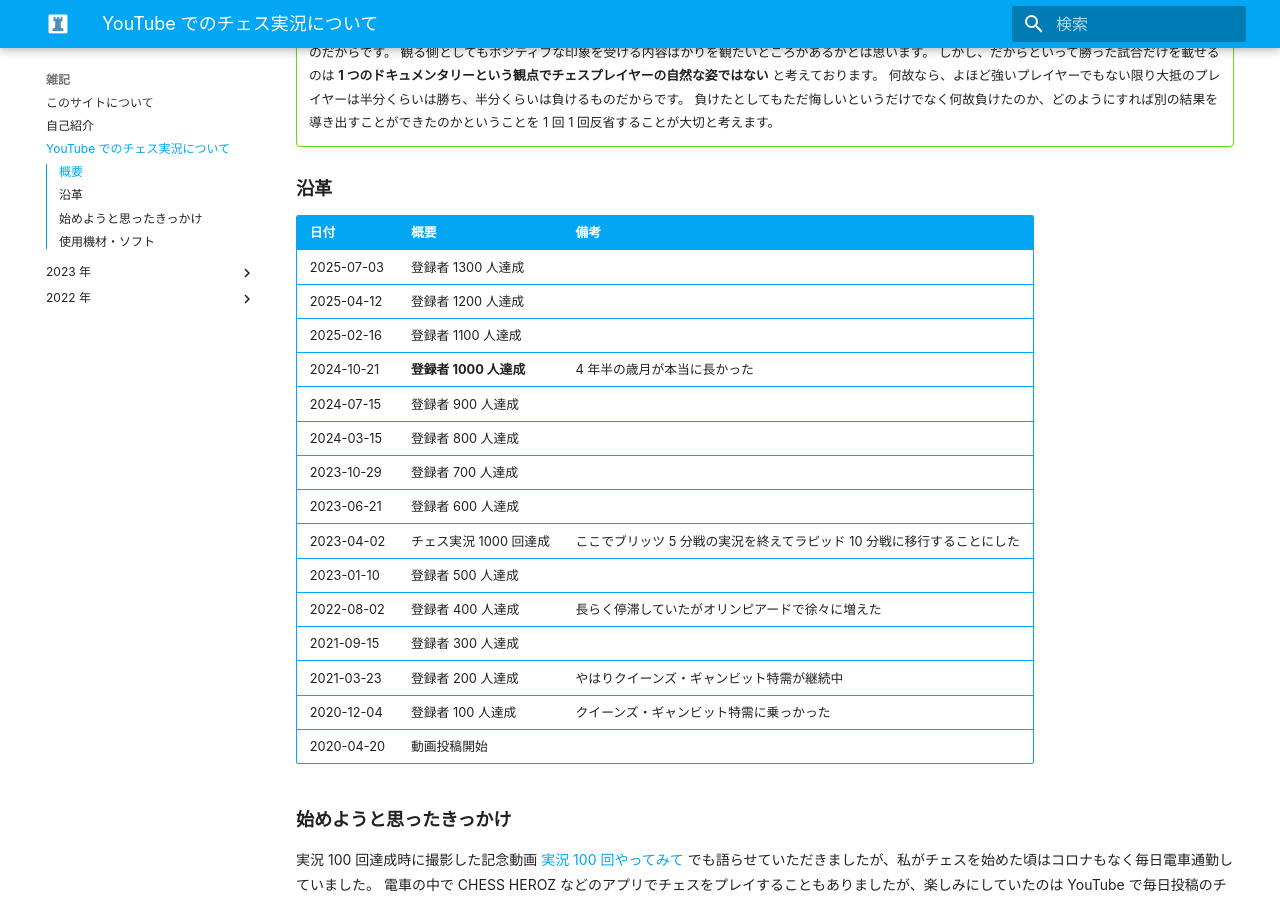
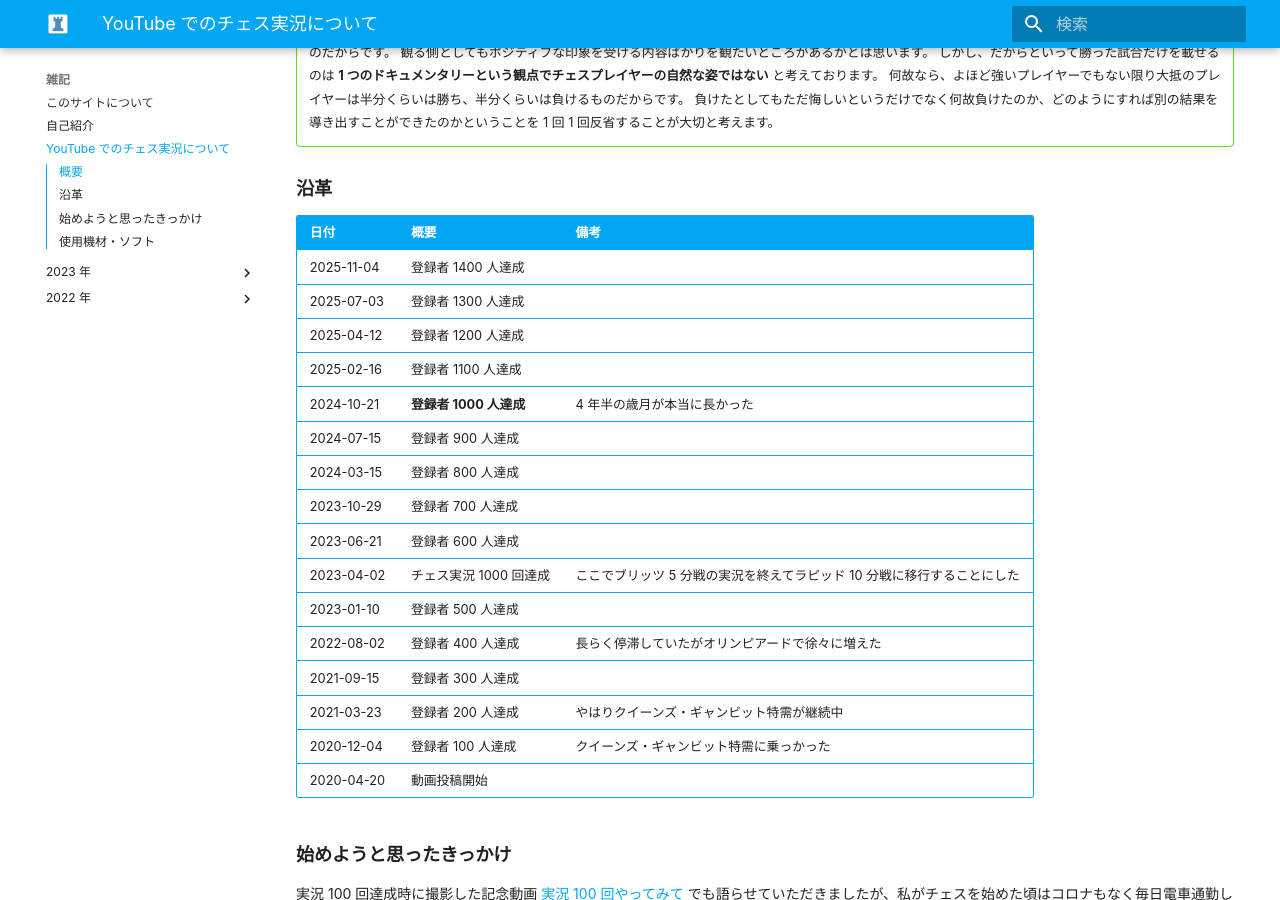
Before and after one commit to kojion/chess, an MkDocs documentation site: the page built from docs/note/youtube.md, in a window 1280 px wide and 900 px high, scrolled down 573 px. Built offline with MkDocs 1.6.1 and Material for MkDocs 9.7.7, drawn with Linux system fonts in a browser that asks for light colours; some web fonts are replaced; comment, search, counter and statistics services are not loaded.

Commit message:
登録者 1400 人

```diff
--- a/docs/note/youtube.md
+++ b/docs/note/youtube.md
@@ -34,6 +34,7 @@
 
 | 日付         | 概要               | 備考                                      |
 |:-----------|:-----------------|:----------------------------------------|
+| 2025-11-04 | 登録者 1400 人達成     |                                         |
 | 2025-07-03 | 登録者 1300 人達成     |                                         |
 | 2025-04-12 | 登録者 1200 人達成     |                                         |
 | 2025-02-16 | 登録者 1100 人達成     |                                         |
```
